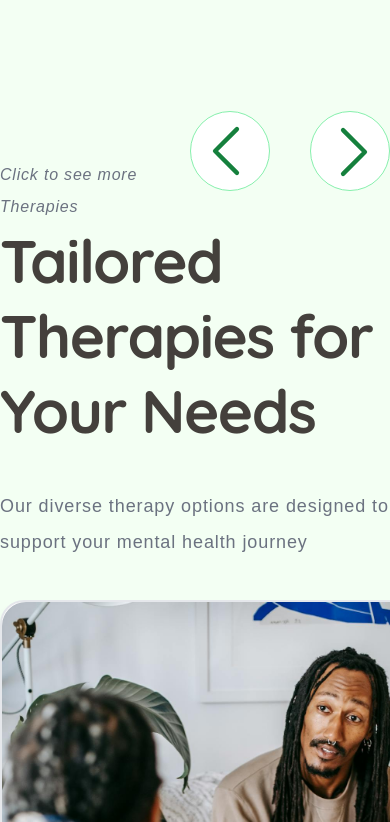
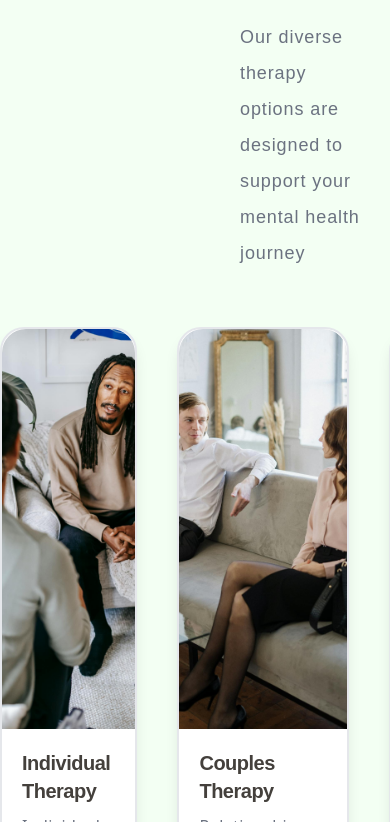
Before and after one commit to Quincy-Fer/Harmony-Therapy-Website, a React (Vite) app: page / in a window 390 px wide. Shown: the part 1962-2784 px from the top of the page. Built offline with nearby package versions, Linux system fonts and the light colour scheme.

Commit message:
Adjust scroll for cards, responsive text/margins, adjust width therapy card

```diff
--- a/src/Components/TherapyCard.jsx
+++ b/src/Components/TherapyCard.jsx
@@ -1,10 +1,10 @@
 const TherapyCard = ({ title, description, img, alt }) => {
   return (
-    <div className="mt-10 min-w-[500px] bg-white rounded-3xl border-2 shadow-lg z-10 mb-4">
+    <div className="mt-10 md:min-w-[400px] lg:min-w-[500px] bg-white rounded-3xl border-2 shadow-lg z-10 mb-4">
       <img src={img} alt={alt} className="rounded-t-3xl h-[400px] w-[500px] object-cover object-top" />
 
       <div className="p-5">
-        <h5 className="mb-2 text-[28px] font-nunito font-bold tracking-tight text-stone-700 ">
+        <h5 className="mb-2 text-xl font-nunito font-bold tracking-tight text-stone-700 ">
           {title}
         </h5>
 
--- a/src/Sections/Therapies.jsx
+++ b/src/Sections/Therapies.jsx
@@ -9,7 +9,7 @@ const Therapies = () => {
   const handlePrevClick = () => {
     if (scrollContainerRef.current) {
       scrollContainerRef.current.scrollBy({
-        left: -850, // Adjust the scroll distance as needed
+        left: -500, // Adjust the scroll distance as needed
         behavior: "smooth",
       });
     }
@@ -19,20 +19,20 @@ const Therapies = () => {
   const handleNextClick = () => {
     if (scrollContainerRef.current) {
       scrollContainerRef.current.scrollBy({
-        left: 850, // Adjust the scroll distance as needed
+        left: 500, // Adjust the scroll distance as needed
         behavior: "smooth",
       });
     }
   };
 
   return (
-    <section className="max-w-[1440px] mx-auto pt-20" id="therapies">
-      <div className="flex flex-col md:flex-row justify-between ">
+    <section className="max-w-[1440px] mx-auto md:p-4 lg:p-10" id="therapies">
+      <div className="flex  justify-between p-4 ">
 
         {/* SVG DIV */}
-        <div className="flex gap-10 mt-32 ">
+        <div className="flex  gap-10 lg:mt-32 ">
           <p
-            className="font-nunito text-base text-gray-500 tracking-wider leading-loose
+            className="hidden lg:block font-nunito text-base text-gray-500 tracking-wider leading-loose
           mt-12 italic"
           >
             Click to see more Therapies
@@ -78,9 +78,9 @@ const Therapies = () => {
             </svg>
           </div>
         </div>
-        <div className="flex flex-col ">
+        <div className="flex flex-col ml-6 ">
           <h2
-            className="text-stone-700 text-[60px] max-w-[720px] font-bold font-quicksand
+            className="text-stone-700 md:text-[44px] lg:text-[72px] lg:max-w-[780px] font-bold font-quicksand
          leading-tight tracking-tight "
           >
             Tailored Therapies for Your Needs
```
